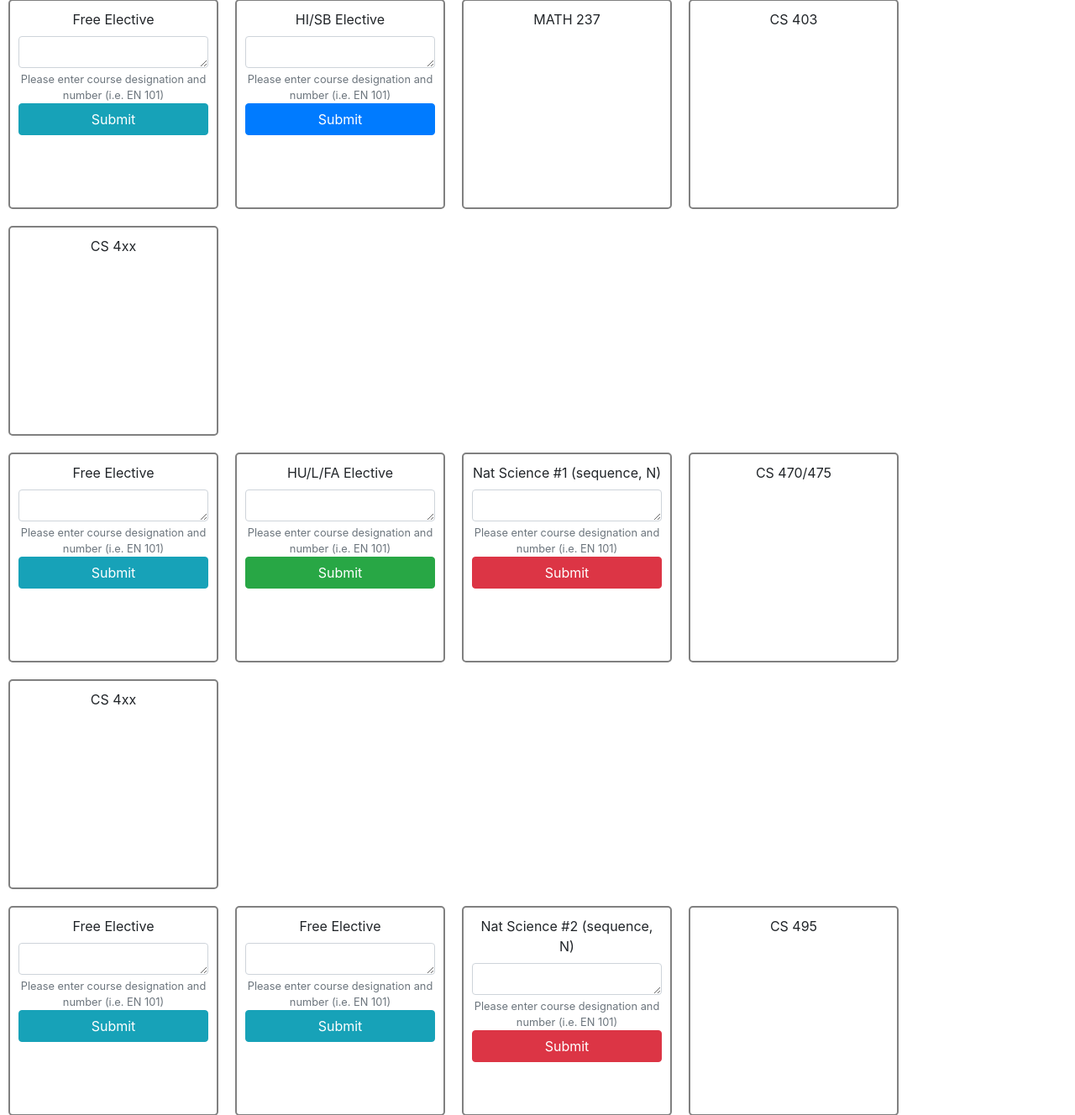
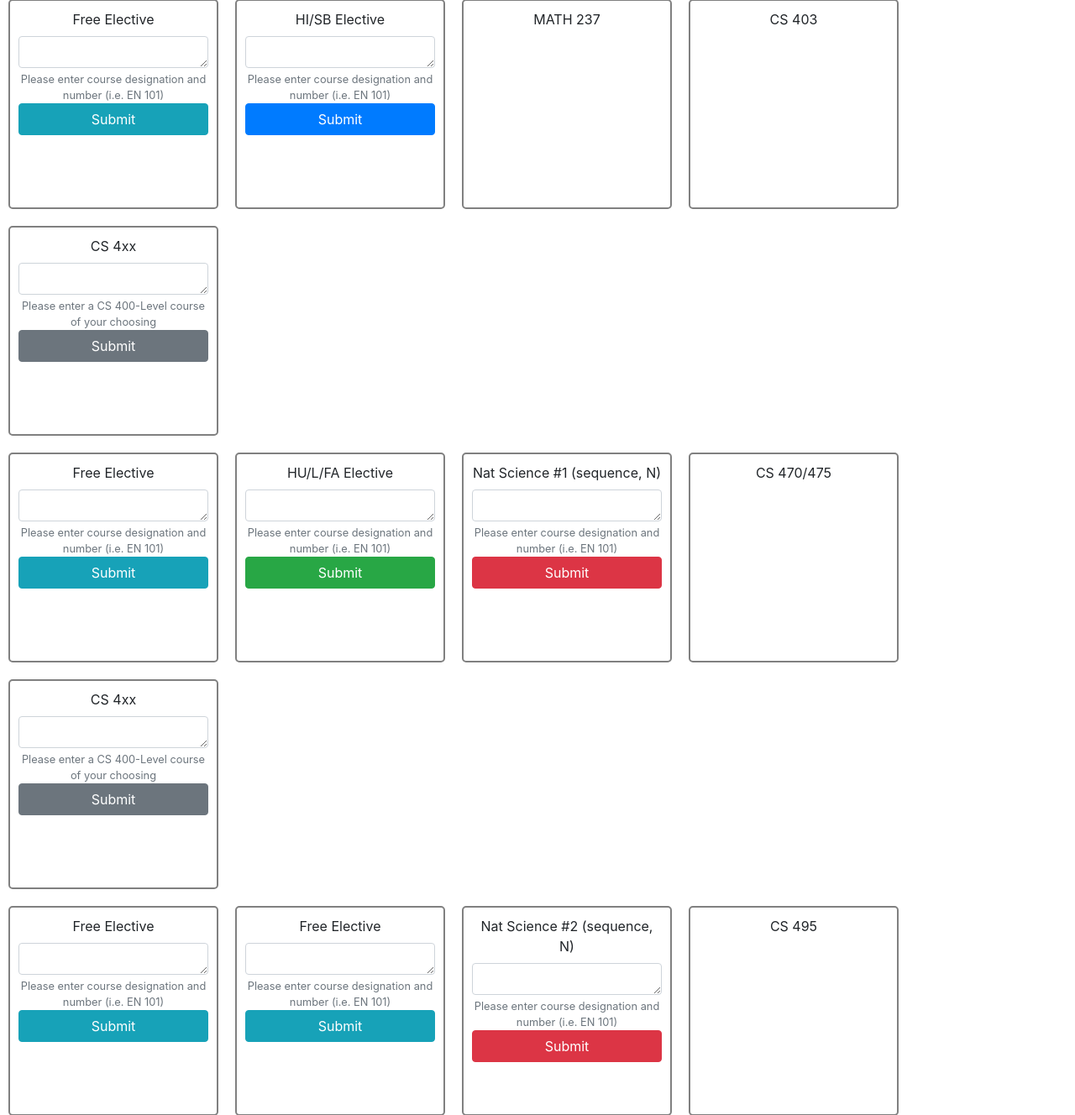
Before and after one commit to cmbaumann/uflow, a Flask app: page /flowchart in a window 1280 px wide. Shown: the part 2405-3733 px from the top of the page at 84% size. Run offline with Flask 2, Linux system fonts and the light colour scheme; the visitor is signed in with stand-in values (Sample User, id 1); some libraries are stand-ins or nearby versions.

Commit message:
added CS 4xx classes to edit

```diff
--- a/sourcecode/templates/flowchart.html
+++ b/sourcecode/templates/flowchart.html
@@ -436,7 +436,16 @@ https://stackoverflow.com/questions/28261287/how-to-change-btn-color-in-bootstra
               </select>
         </div>
         <div class="column course" id="28" onclick="change('28')">
-            CS 4xx<br>
+
+            <!-- information needed for elective editing -->
+            <div class="form-outline w-100 mb-4" id="28Box">
+                <label for="fillOutElective">CS 4xx</label>
+                <textarea class="form-control" id="28electiveText" rows="1"></textarea>
+                <small id="28ElectiveHelp" class="form-text text-muted">Please enter a CS 400-Level course of your choosing</small>
+                <button type="button" name="28Button" value="28Button" class="btn btn-secondary btn-block mb-4" id="28Button" onclick="click_button('28')">Submit</button>
+                <h3 id="28OutputElective"></h3>
+            </div>
+
             <select hidden name="d28" class="form-select form-select-sm" id="d28" aria-label=".form-select-sm example">
                 <option selected></option>
                 <option value="taken">Taken</option>
@@ -510,7 +519,16 @@ https://stackoverflow.com/questions/28261287/how-to-change-btn-color-in-bootstra
               </select>
         </div>
         <div class="column course" id="33" onclick="change('33')">
-            CS 4xx<br>
+
+            <!-- information needed for elective editing -->
+            <div class="form-outline w-100 mb-4" id="33Box">
+                <label for="fillOutElective">CS 4xx</label>
+                <textarea class="form-control" id="33electiveText" rows="1"></textarea>
+                <small id="33ElectiveHelp" class="form-text text-muted">Please enter a CS 400-Level course of your choosing</small>
+                <button type="button" name="33Button" value="33Button" class="btn btn-secondary btn-block mb-4" id="33Button" onclick="click_button('33')">Submit</button>
+                <h3 id="33OutputElective"></h3>
+            </div>
+
             <select hidden name="d33" class="form-select form-select-sm" id="d33" aria-label=".form-select-sm example">
                 <option selected></option>
                 <option value="taken">Taken</option>
@@ -599,7 +617,7 @@ https://stackoverflow.com/questions/28261287/how-to-change-btn-color-in-bootstra
 
         if (button.innerHTML == "Submit") {
             var elective_name = elective_textarea.value;
-            button.innerHTML = "Edit Elective";
+            button.innerHTML = "Edit Course";
             output_elective.style.visibility = "visible"
             submit_info.style.visibility = "hidden";
             elective_textarea.style.visibility = "hidden";
```
